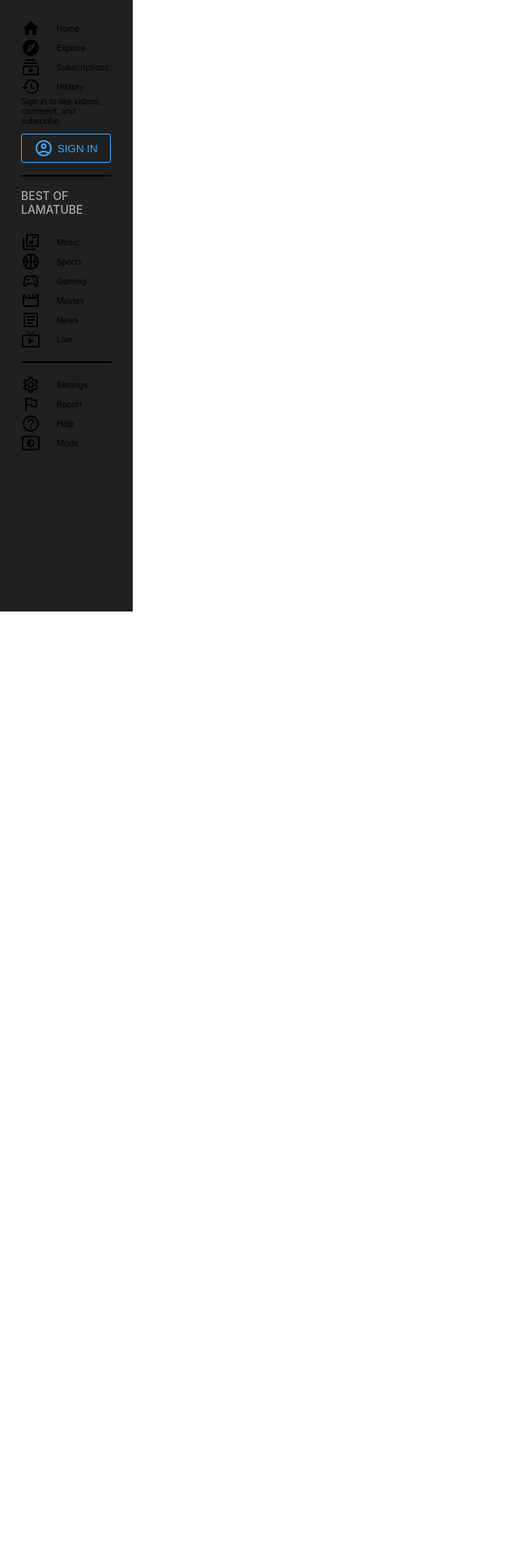
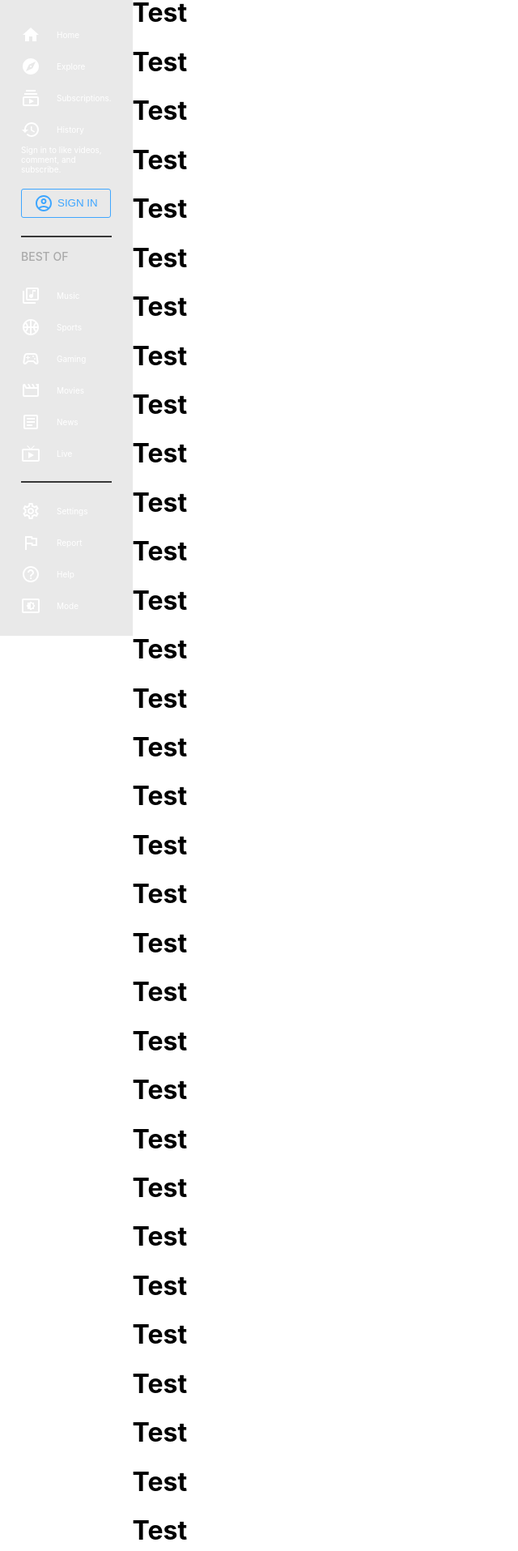
Before and after one commit to idbic/MERN-Video-Upload-Component, a React (Create React App) app: page / in a window 1280 px wide. Shown: the part 45-1960 px from the top of the page at 81% size, without its empty margins (0-640 px from the left). Before the commit the page ends 800 px from the top, so only its background shows below. Built offline with nearby package versions, Linux system fonts and the light colour scheme.

Commit message:
added the beginning stages of dark/light theme

```diff
--- a/src/App.js
+++ b/src/App.js
@@ -1,9 +1,9 @@
 import logo from './logo.svg';
 import './App.css';
-import styled from 'styled-components';
+import styled, {ThemeProvider}from 'styled-components';
 import Menu from './components/Menu';
 import NavBar from './components/Navbar';
-
+import { darkTheme } from './Utils/Theme';
 const Container = styled.div `
   display: flex;
 `
@@ -17,15 +17,56 @@ const Wrapper = styled.div`
 
 function App() {
   return (
+    <ThemeProvider theme={darkTheme}>
     <Container>
       <Menu/>
       <Main>
       <NavBar/>
       <Wrapper>
-        video cards
+        <h1>Test</h1>
+        <h1>Test</h1>
+        <h1>Test</h1>
+        <h1>Test</h1>
+        <h1>Test</h1>
+        <h1>Test</h1>
+        <h1>Test</h1>
+        <h1>Test</h1>
+        <h1>Test</h1>
+        <h1>Test</h1>
+        <h1>Test</h1>
+        <h1>Test</h1>
+        <h1>Test</h1>
+        <h1>Test</h1>
+        <h1>Test</h1>
+        <h1>Test</h1>
+        <h1>Test</h1>
+        <h1>Test</h1>
+        <h1>Test</h1>
+        <h1>Test</h1>
+        <h1>Test</h1>
+        <h1>Test</h1>
+        <h1>Test</h1>
+        <h1>Test</h1>
+        <h1>Test</h1>
+        <h1>Test</h1>
+        <h1>Test</h1>
+        <h1>Test</h1>
+        <h1>Test</h1>
+
+        <h1>Test</h1>
+        <h1>Test</h1>
+        <h1>Test</h1>
+
+        <h1>Test</h1>
+        <h1>Test</h1>
+        <h1>Test</h1>
+        <h1>Test</h1>
+        <h1>Test</h1>
+
       </Wrapper>
       </Main>
     </Container>
+    </ThemeProvider>
   );
 }
 
--- /dev/null
+++ b/src/Utils/Theme.js
@@ -0,0 +1,19 @@
+export const darkTheme = {
+    bg: '#18181818',
+    bgLighter: '#202020',
+    text: 'white',
+    textSoft: '#aaaaaa',
+    soft: '#373737',
+
+
+}
+
+export const lightTheme = {
+    bg: '#f9f9f9',
+    bgLighter: '#white',
+    text: 'black',
+    textSoft: '#606060',
+    soft: '#f5f5f5',
+
+
+}
--- a/src/components/Menu.jsx
+++ b/src/components/Menu.jsx
@@ -20,10 +20,12 @@ import SettingsBrightnessOutlinedIcon from "@mui/icons-material/SettingsBrightne
 import {Link} from 'react-router-dom'
 const Container = styled.div`
     flex:1;
-    background-color: #202020;
-    height: 100vh;/
+    background-color: ${({theme})=> theme.bg };
+    height: 100%;/
     color: white;
     font-size: 10px;
+    position: sticky;
+    top: 0;
 
 
 `
@@ -50,6 +52,8 @@ display: flex;
 align-items: center;
 gap: 20px;
 cursor: pointer;
+color: white;
+padding: 7.5px 0px;
 `
 
 const Hr = styled.hr`
@@ -57,7 +61,9 @@ const Hr = styled.hr`
   border: 0.5px solid ${({ theme }) => theme.soft};
 `;
 
-const Login = styled.div``;
+const Login = styled.div`
+color: white;`;
+
 const Button = styled.button`
   padding: 5px 15px;
   background-color: transparent;
@@ -70,6 +76,7 @@ const Button = styled.button`
   display: flex;
   align-items: center;
   gap: 5px;
+
 `;
 
 const Title = styled.h2`
@@ -114,7 +121,7 @@ export default function Menu (){
             </Item>
         </Login>
         <Hr />
-        <Title>BEST OF LAMATUBE</Title>
+        <Title>BEST OF</Title>
         <Item>
           <LibraryMusicOutlinedIcon />
           Music
```
